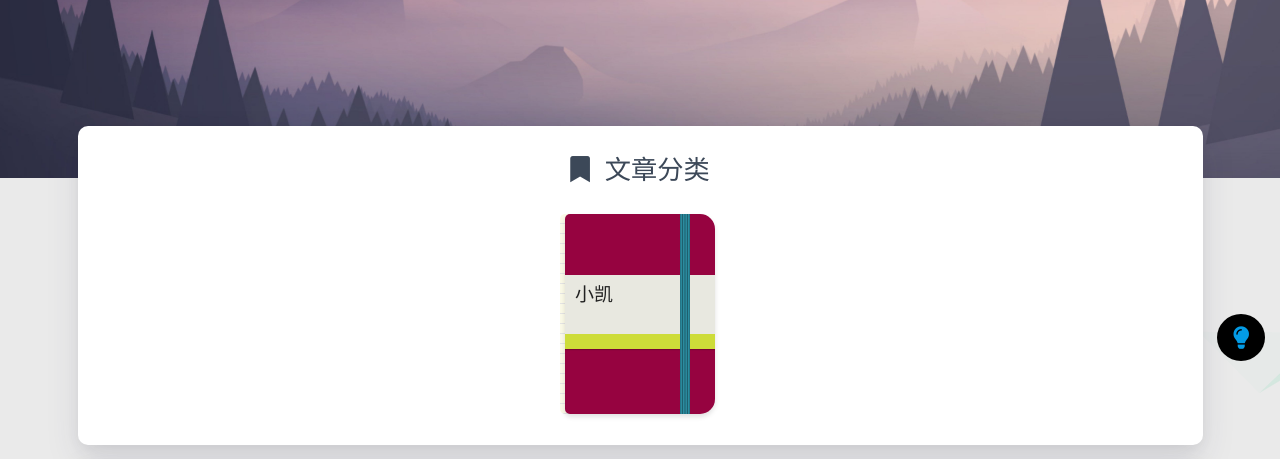
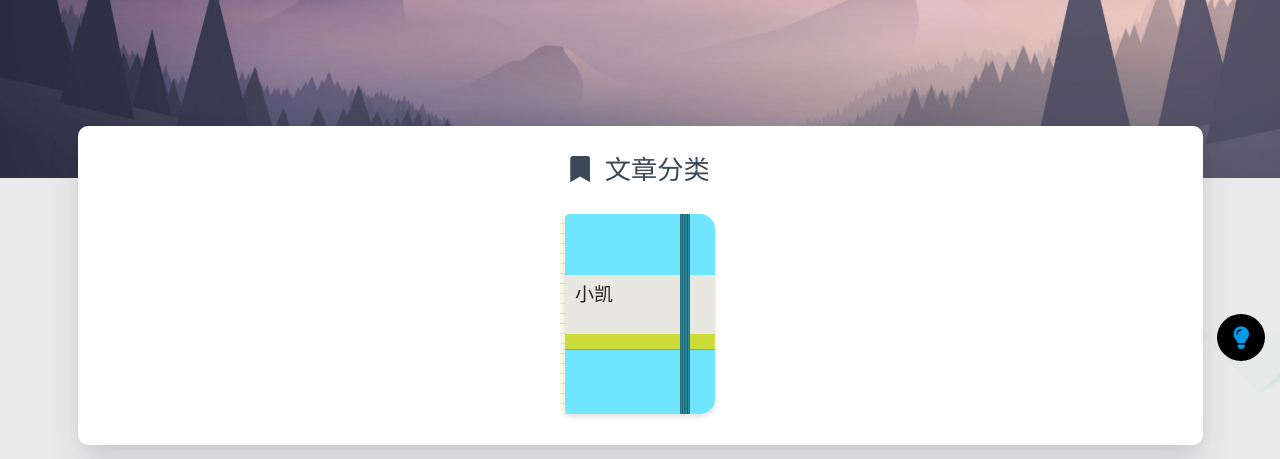
Before and after one commit to yzk25965/yzk25965.github.io, a plain HTML site: page categories/index.html in a window 1280 px wide. Shown: the part 302-761 px from the top of the page. Drawn offline with nearby package versions, Linux system fonts and the light colour scheme; some packages are replaced by stand-ins of ours; a script that the page names is missing.

Commit message:
Site updated: 2021-11-19 22:48:54

```diff
--- a/categories/index.html
+++ b/categories/index.html
@@ -554,7 +554,7 @@
                       <div class="moleskine-notebook">
                           <div class="chip notebook-cover center-align waves-effect waves-light
                            chip-default "
-                                  style="background-color: #960340;">
+                                  style="background-color: #6FE5FE;">
                               <div class="notebook-skin
                                    chip-default "
                                   >小凯
```
Also changed, not shown: categories/小凯/index.html (+1 -1 lines).
